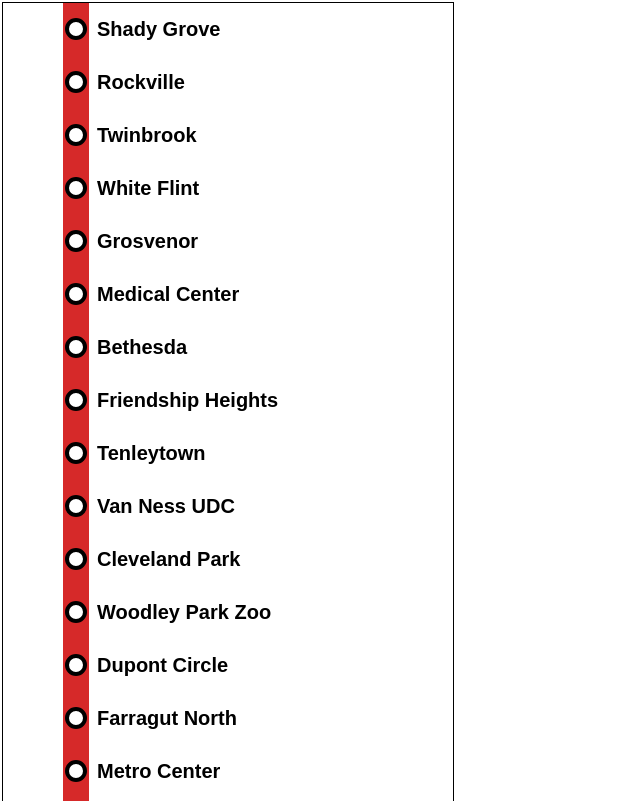
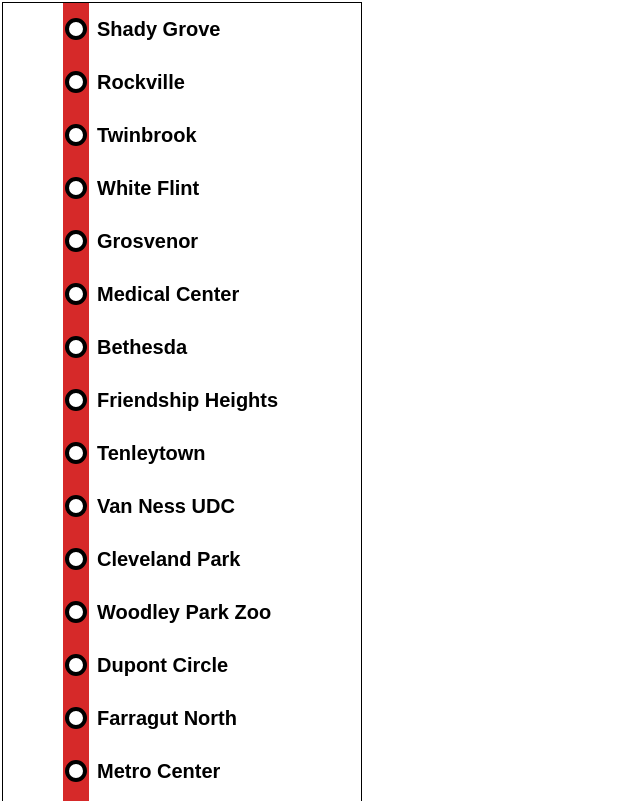
Before and after one commit to henriquefeijo/EasyMetro, a plain HTML site: page index.html in a window 1280 px wide. Shown: the top 801 px of the page, without its empty margins (0-640 px from the left). Drawn offline with Linux system fonts and the light colour scheme.

Commit message:
zoom last try

```diff
--- a/index.html
+++ b/index.html
@@ -3,12 +3,12 @@
 <head>
 
     <meta charset="utf-8" />
-    <meta name="viewport" content="maximum-scale=10.0, minimum-scale=0.1, height=device-height, width=460px, target-densityDpi=medium-dpi" / >
+    <meta name="viewport" content="maximum-scale=10.0, minimum-scale=0.1, height=device-height, width=360px, target-densityDpi=medium-dpi" / >
 
     <link rel="stylesheet" href="css/idangerous.swiper.css">
     <style>
         body { padding:0px; margin:0px; width: 358px; }
-        .swiper-container { border: solid 1px black; margin:2px;  width: 450px; }
+        .swiper-container { border: solid 1px black; margin:2px;  width: 358px; }
 
         .metroLine { overflow:hidden; padding:0px; margin:0px; display:block; width:280px; position:relative; margin-left:60px; }
         .metroLine-red { background-color:#D62929; }
```
